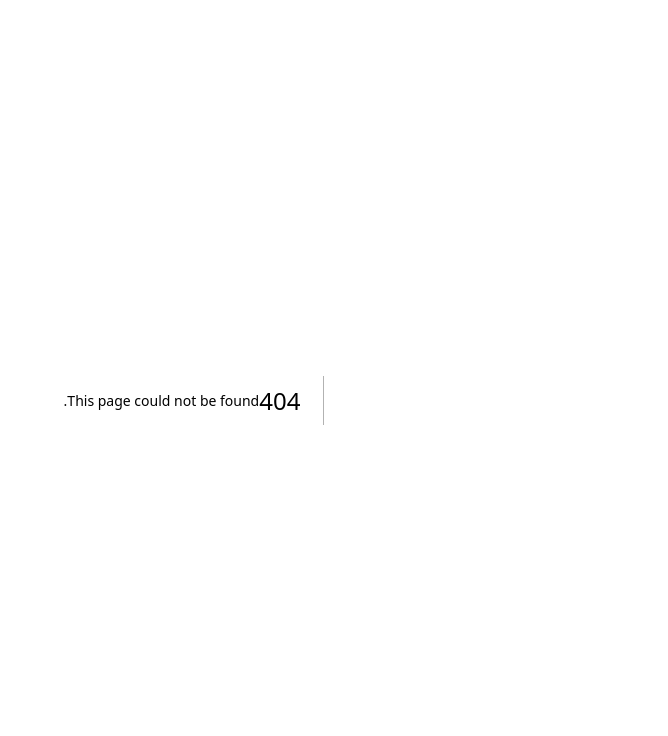
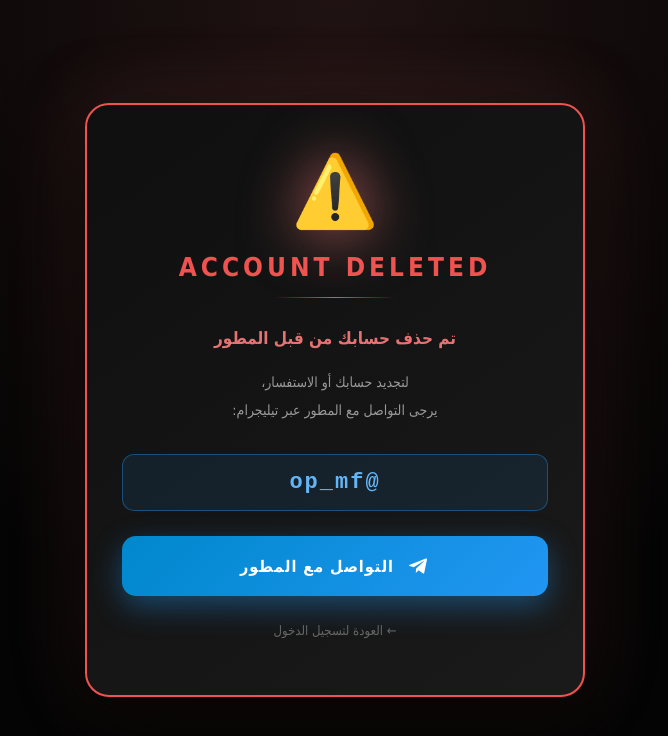
Before and after one commit to zerotrace182/panel-zero, a Next.js app: page /account-deleted in a window 1280 px wide. Before the commit this address had no page. Shown: the top 736 px of the page, without its empty margins (478-1146 px from the left). Built offline with nearby package versions, Linux system fonts and the light colour scheme.

Commit message:
Create AccountDeletedPage component

```diff
--- /dev/null
+++ b/app/account-deleted/page.tsx
@@ -0,0 +1,137 @@
+'use client'
+
+import { useEffect } from 'react'
+
+export default function AccountDeletedPage() {
+  useEffect(() => {
+    localStorage.clear()
+  }, [])
+
+  return (
+    <main style={{
+      minHeight: '100vh',
+      background: '#050505',
+      backgroundImage: 'radial-gradient(ellipse at top, rgba(229,115,115,.12) 0%, transparent 60%)',
+      color: '#e8e8e8',
+      display: 'flex',
+      justifyContent: 'center',
+      alignItems: 'center',
+      padding: '20px'
+    }}>
+      <div style={{
+        maxWidth: '500px',
+        width: '100%',
+        background: 'linear-gradient(145deg, #0f0f0f, #1a1a1a)',
+        border: '2px solid #ef5350',
+        borderRadius: '24px',
+        padding: '45px 35px',
+        textAlign: 'center',
+        boxShadow: '0 25px 80px rgba(0,0,0,0.9), 0 0 80px rgba(229,115,115,0.2)'
+      }}>
+
+        <div style={{
+          fontSize: '70px',
+          marginBottom: '20px',
+          filter: 'drop-shadow(0 0 30px rgba(229,115,115,0.8))'
+        }}>⚠️</div>
+
+        <h1 style={{
+          fontSize: '26px',
+          letterSpacing: '4px',
+          color: '#ef5350',
+          marginBottom: '15px',
+          fontWeight: 900
+        }}>ACCOUNT DELETED</h1>
+
+        <div style={{
+          width: '120px',
+          height: '1px',
+          background: 'linear-gradient(90deg, transparent, #ef5350, transparent)',
+          margin: '0 auto 25px'
+        }} />
+
+        <p style={{
+          color: '#e57373',
+          fontSize: '17px',
+          fontWeight: 700,
+          lineHeight: 1.8,
+          marginBottom: '15px'
+        }}>
+          تم حذف حسابك من قبل المطور
+        </p>
+
+        <p style={{
+          color: '#999',
+          fontSize: '14px',
+          lineHeight: 2,
+          marginBottom: '30px'
+        }}>
+          لتجديد حسابك أو الاستفسار،
+          <br />
+          يرجى التواصل مع المطور عبر تيليجرام:
+        </p>
+
+        <div style={{
+          background: 'rgba(33,150,243,0.1)',
+          border: '1px solid rgba(33,150,243,0.4)',
+          borderRadius: '12px',
+          padding: '15px',
+          marginBottom: '25px'
+        }}>
+          <div style={{
+            color: '#64B5F6',
+            fontSize: '22px',
+            fontFamily: 'monospace',
+            fontWeight: 700,
+            letterSpacing: '2px'
+          }}>
+            @op_mf
+          </div>
+        </div>
+
+        <a
+          href="https://t.me/op_mf"
+          target="_blank"
+          rel="noopener noreferrer"
+          style={{
+            display: 'flex',
+            alignItems: 'center',
+            justifyContent: 'center',
+            gap: '12px',
+            width: '100%',
+            padding: '18px',
+            background: 'linear-gradient(135deg, #0088cc, #2196F3)',
+            color: '#fff',
+            textDecoration: 'none',
+            borderRadius: '14px',
+            fontWeight: 900,
+            fontSize: '16px',
+            letterSpacing: '1px',
+            marginBottom: '15px',
+            boxShadow: '0 10px 30px rgba(33,150,243,0.4)',
+            boxSizing: 'border-box'
+          }}
+        >
+          <svg width="24" height="24" viewBox="0 0 24 24" fill="currentColor">
+            <path d="M9.78 18.65l.28-4.23 7.68-6.92c.34-.31-.07-.46-.52-.19L7.74 13.3 3.64 12c-.88-.25-.89-.86.2-1.3l15.97-6.16c.73-.33 1.43.18 1.15 1.3l-2.72 12.81c-.19.91-.74 1.13-1.5.71L12.6 16.3l-1.99 1.93c-.23.23-.42.42-.83.42z"/>
+          </svg>
+          التواصل مع المطور
+        </a>
+
+        <a
+          href="/login"
+          style={{
+            display: 'block',
+            padding: '12px',
+            color: '#666',
+            textDecoration: 'none',
+            fontSize: '13px'
+          }}
+        >
+          ← العودة لتسجيل الدخول
+        </a>
+
+      </div>
+    </main>
+  )
+}
```
